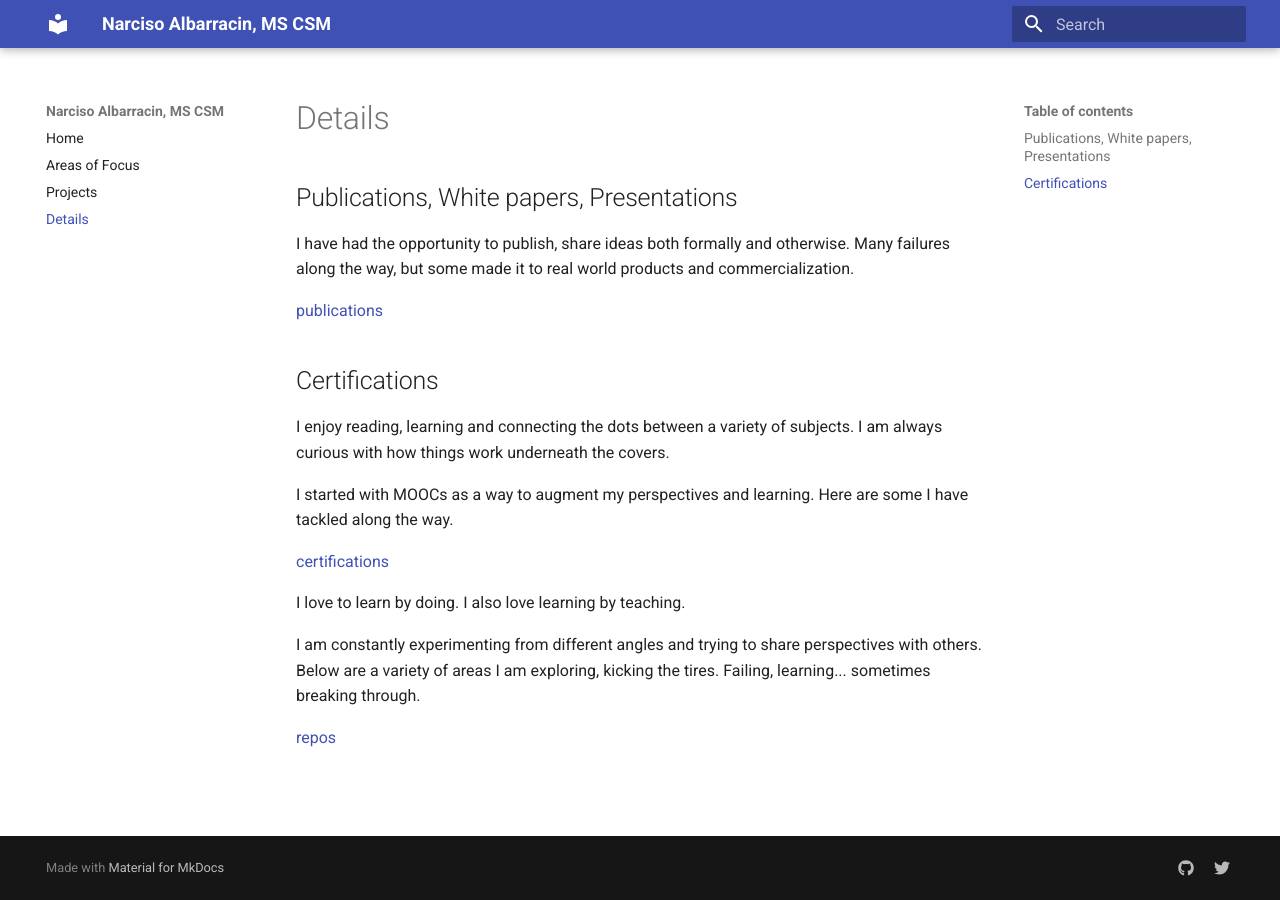
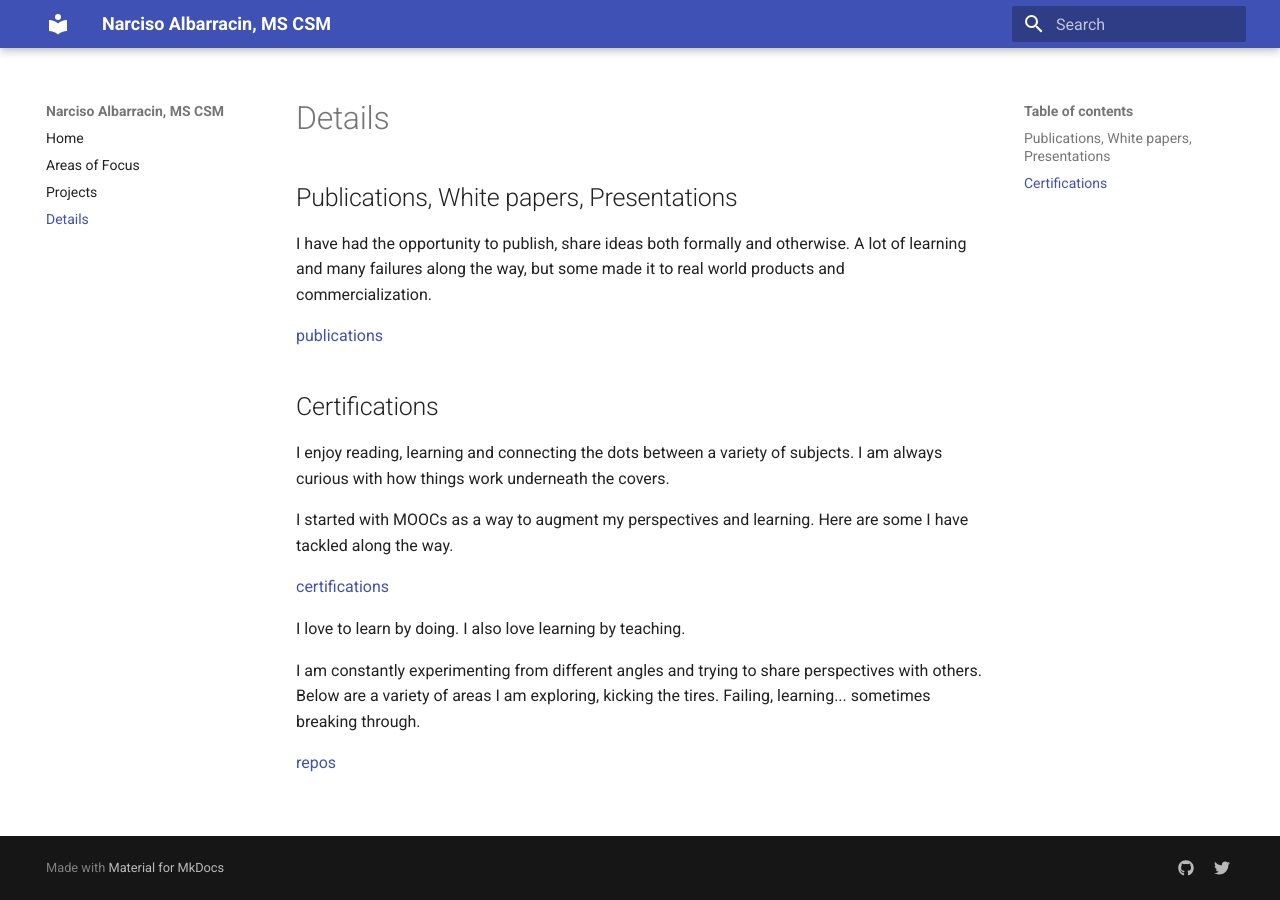
Before and after one commit to nalbarr/portfolio, an MkDocs documentation site: the page built from docs/details.md, in a window 1280 px wide. Built offline with MkDocs 1.6.1 and Material for MkDocs 9.7.7, drawn with Linux system fonts in a browser that asks for light colours.

Commit message:
Update details.md

```diff
--- a/docs/details.md
+++ b/docs/details.md
@@ -1,7 +1,7 @@
 # Details
 
 ## Publications, White papers, Presentations
-I have had the opportunity to publish, share ideas both formally and otherwise.  Many failures along the way, but some made it to real world products and commercialization.
+I have had the opportunity to publish, share ideas both formally and otherwise.  A lot of learning and many failures along the way, but some made it to real world products and commercialization.
 
 [publications](publications.md)
 
```
